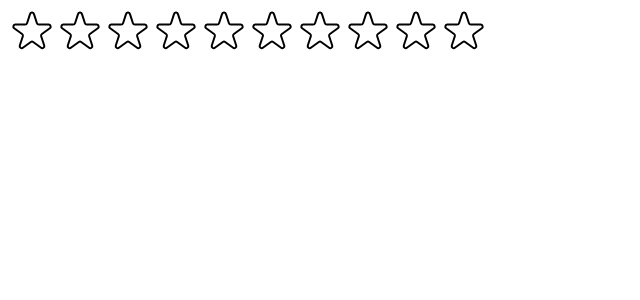
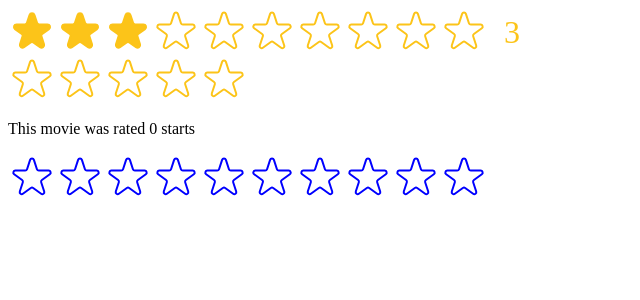
Before and after one commit to Giada15/eact-usepopcorn-movies-app, a React (Create React App) app: page / in a window 1280 px wide. Shown: the top 300 px of the page, without its empty margins (0-640 px from the left). Built offline with nearby package versions, Linux system fonts and the light colour scheme.

Commit message:
feat: add props to StatRating component for improved reusability and flexibility

```diff
--- a/src/StarRating.js
+++ b/src/StarRating.js
@@ -10,45 +10,64 @@
   display: "flex",
 };
 
-const textStyle = {
-  lineHeight: "1",
-  margin: "0",
-};
-
-export default function StarRating({ maxRating = 5 }) {
-  const [rating, setRating] = useState(0);
+export default function StarRating({
+  maxRating = 5,
+  color = "#fcc419",
+  size = 48,
+  className = "",
+  messages = [],
+  defaultRating = 0,
+  onSetRating,
+}) {
+  const [rating, setRating] = useState(defaultRating);
   const [tempRating, setTempRating] = useState(0);
 
   function handleRating(rating) {
     setRating(rating);
+    onSetRating(rating);
   }
 
+  const textStyle = {
+    lineHeight: "1",
+    margin: "0",
+    color: color,
+    fontSize: `${size / 1.5}px`,
+  };
+
   return (
-    <div style={containerStyle}>
+    <div style={containerStyle} className={className}>
       <div style={starContainerStyle}>
         {Array.from({ length: maxRating }, (_, i) => (
           <Star
             key={i}
             onRate={() => handleRating(i + 1)}
             full={tempRating ? tempRating >= i + 1 : rating >= i + 1}
-            onHoverIn={() => setTempRating(i + 1)}
+            onHoverIn={() => {
+              setTempRating(i + 1);
+            }}
             onHoverOut={() => setTempRating(0)}
+            color={color}
+            size={size}
           />
         ))}
       </div>
-      <p style={textStyle}>{tempRating || rating || ""}</p>
+      <p style={textStyle}>
+        {messages.length === maxRating
+          ? messages[tempRating ? tempRating - 1 : rating - 1]
+          : tempRating || rating || ""}
+      </p>
     </div>
   );
 }
 
-const starStyle = {
-  width: "48px",
-  height: "48px",
-  display: "block",
-  cursor: "pointer",
-};
+function Star({ onRate, full, onHoverIn, onHoverOut, color, size }) {
+  const starStyle = {
+    width: `${size}px`,
+    height: `${size}px`,
+    display: "block",
+    cursor: "pointer",
+  };
 
-function Star({ onRate, full, onHoverIn, onHoverOut }) {
   return (
     <span
       role="button"
@@ -61,8 +80,8 @@
         <svg
           xmlns="http://www.w3.org/2000/svg"
           viewBox="0 0 20 20"
-          fill="#000"
-          stroke="#000"
+          fill={color}
+          stroke={color}
         >
           <path d="M9.049 2.927c.3-.921 1.603-.921 1.902 0l1.07 3.292a1 1 0 00.95.69h3.462c.969 0 1.371 1.24.588 1.81l-2.8 2.034a1 1 0 00-.364 1.118l1.07 3.292c.3.921-.755 1.688-1.54 1.118l-2.8-2.034a1 1 0 00-1.175 0l-2.8 2.034c-.784.57-1.838-.197-1.539-1.118l1.07-3.292a1 1 0 00-.364-1.118L2.98 8.72c-.783-.57-.38-1.81.588-1.81h3.461a1 1 0 00.951-.69l1.07-3.292z" />
         </svg>
@@ -71,7 +90,7 @@
           xmlns="http://www.w3.org/2000/svg"
           fill="none"
           viewBox="0 0 24 24"
-          stroke="#000"
+          stroke={color}
         >
           <path
             strokeLinecap="round"
--- a/src/index.js
+++ b/src/index.js
@@ -1,13 +1,25 @@
-import React from "react";
+import React, { useState } from "react";
 import ReactDOM from "react-dom/client";
 // import "./index.css";
 // import App from "./App";
 import StarRating from "./StarRating";
 
+function Test() {
+  const [movieRating, setMovieRating] = useState(0);
+  return (
+    <div>
+      <p>This movie was rated {movieRating} starts</p>
+      <StarRating color="blue" maxRating={10} onSetRating={setMovieRating} />
+    </div>
+  );
+}
+
 const root = ReactDOM.createRoot(document.getElementById("root"));
 root.render(
   <React.StrictMode>
     {/* <App /> */}
-    <StarRating maxRating={10} />
+    <StarRating maxRating={10} defaultRating={3} />
+    <StarRating messages={["Terrible", "Bad", "OK", "Good", "Amazing"]} />
+    <Test />
   </React.StrictMode>
 );
```
